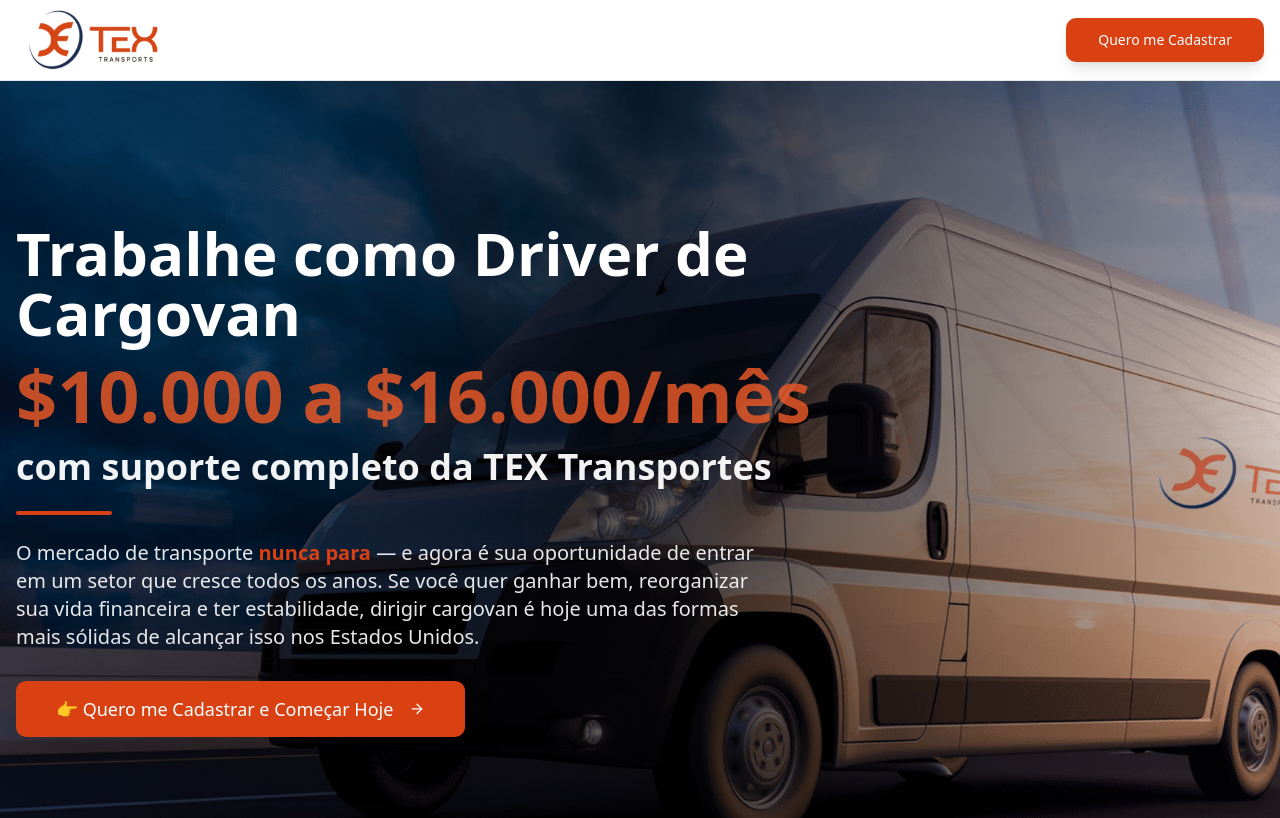
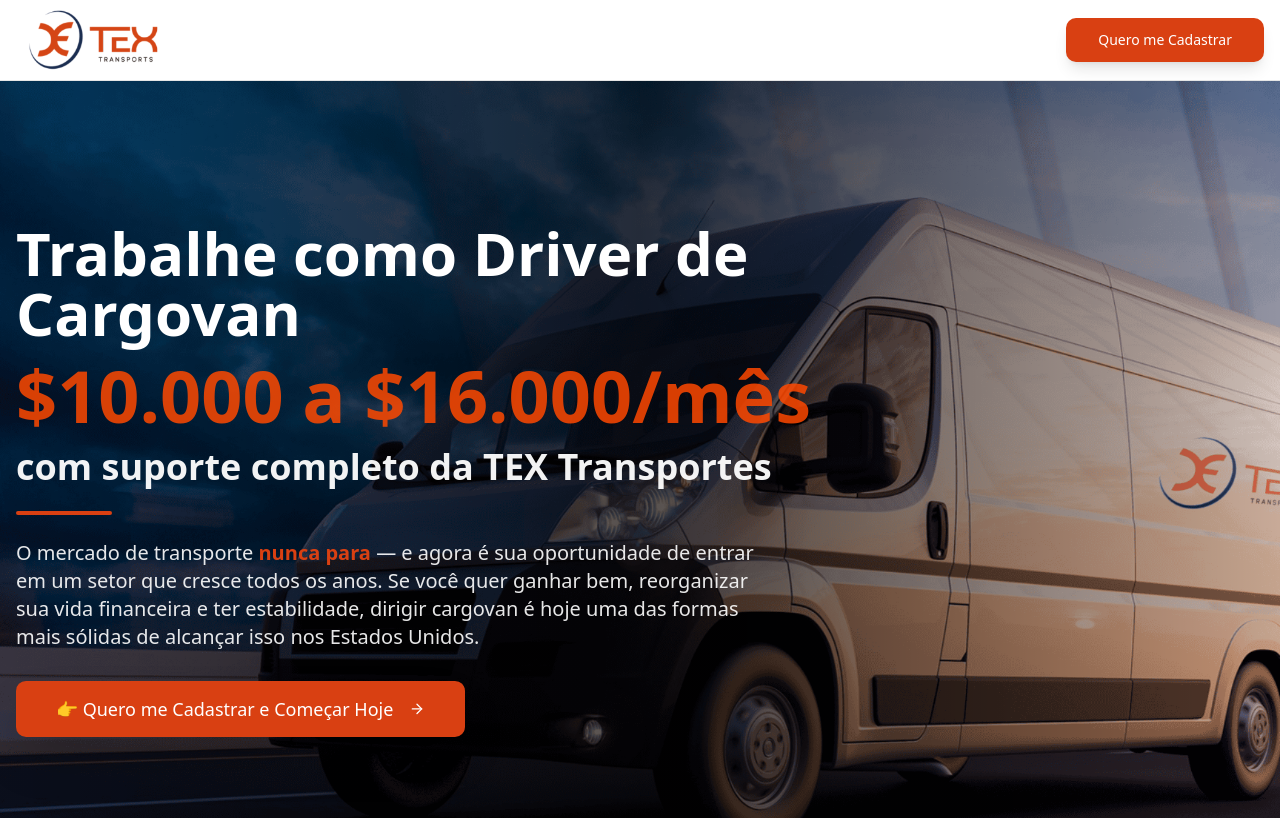
Before and after one commit to LUISFELIPE01010/tex-driver-connect, a React (Vite) app: page / in a window 1280 px wide. Shown: the top 818 px of the page. Built offline with nearby package versions, Linux system fonts and the light colour scheme; the HTML template or start-up script is replaced by a standard one.

Commit message:
Visual edit in Lovable
Edited UI in Lovable

```diff
--- a/src/components/Hero.tsx
+++ b/src/components/Hero.tsx
@@ -14,7 +14,7 @@ const Hero = () => {
         <div className="max-w-4xl animate-fade-in">
           <h1 className="text-3xl md:text-5xl lg:text-6xl font-bold mb-6 leading-tight">
             <span className="text-background">Trabalhe como Driver de Cargovan</span>
-            <span className="block text-4xl md:text-6xl lg:text-7xl mt-4 animate-pulse-slow text-[#e65827]">
+            <span className="block text-4xl md:text-6xl lg:text-7xl mt-4 animate-pulse-slow text-[#ff4900]">
               $10.000 a $16.000/mês
             </span>
             <span className="block text-2xl md:text-3xl lg:text-4xl text-background/95 mt-4">
```
